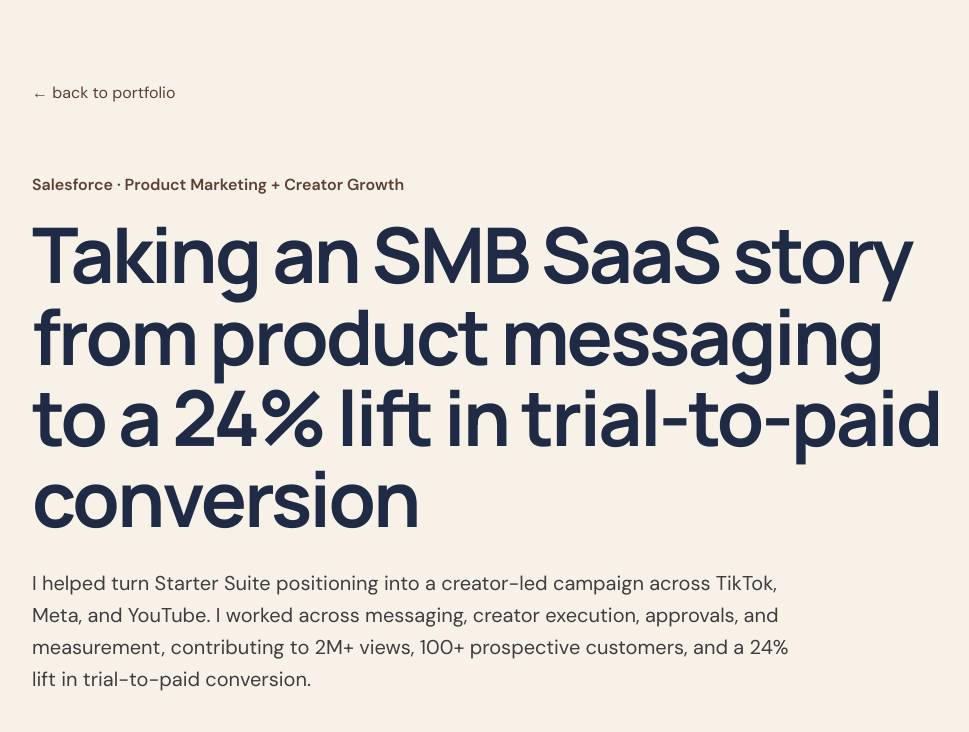
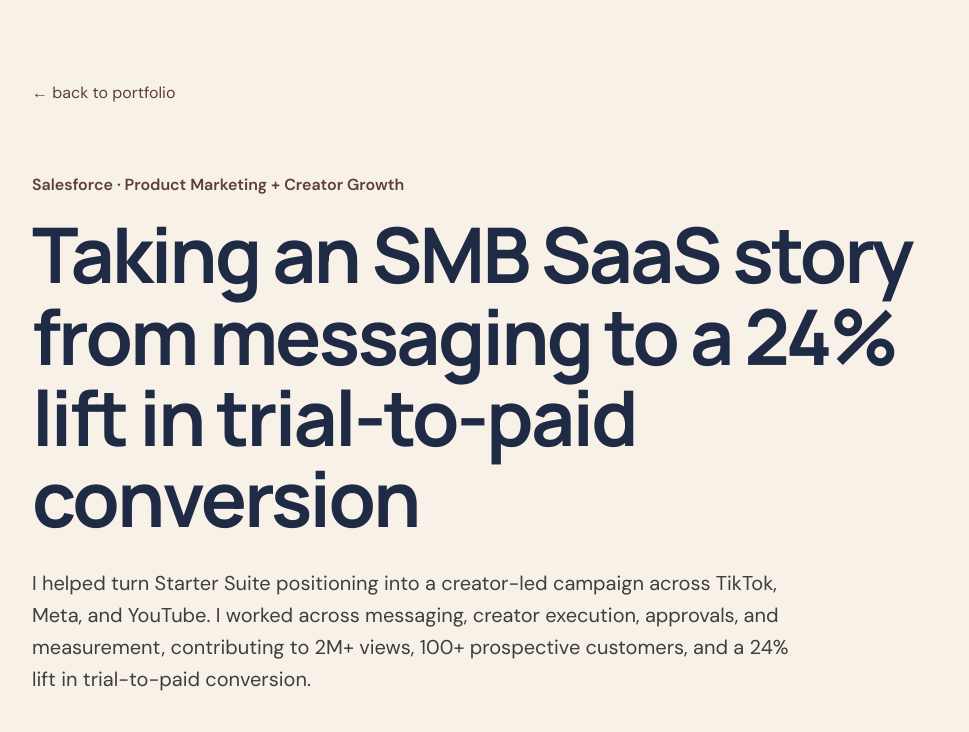
Before and after one commit to domceja-cloud/portfolio, a plain HTML site: page case-study-salesforce-growth.html in a window 1280 px wide. Shown: the top 732 px of the page, without its empty margins (146-1115 px from the left). Drawn offline with Linux system fonts and the light colour scheme.

Commit message:
Update case-study-salesforce-growth.html

```diff
--- a/case-study-salesforce-growth.html
+++ b/case-study-salesforce-growth.html
@@ -162,7 +162,7 @@
     </p>
 
     <h1 class="case-title">
-      Taking an SMB SaaS story from product messaging to a 24% lift in trial-to-paid conversion
+      Taking an SMB SaaS story from messaging to a 24% lift in trial-to-paid conversion
     </h1>
 
     <p class="case-summary">
```
